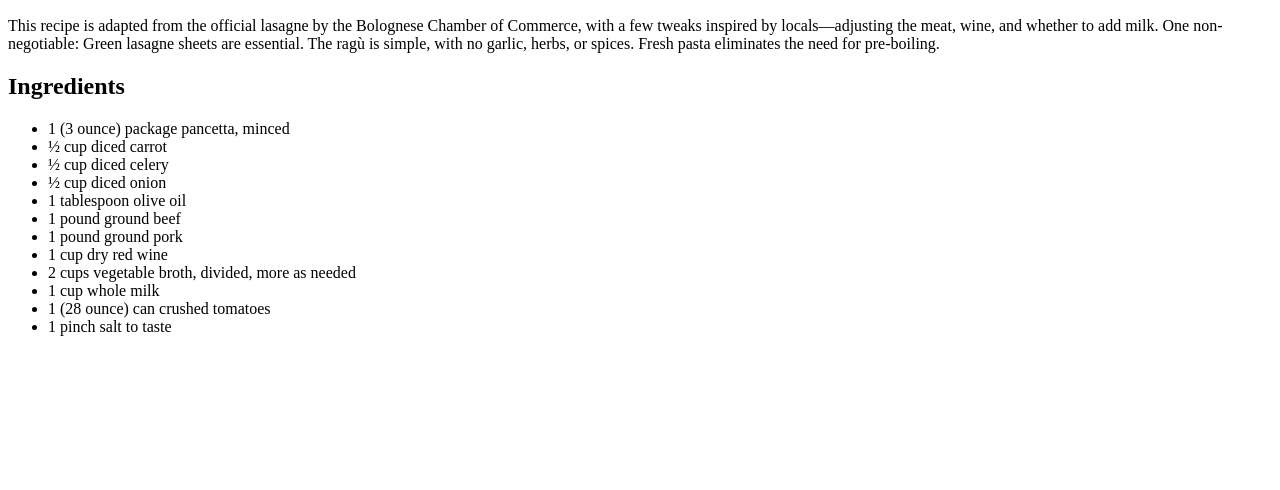
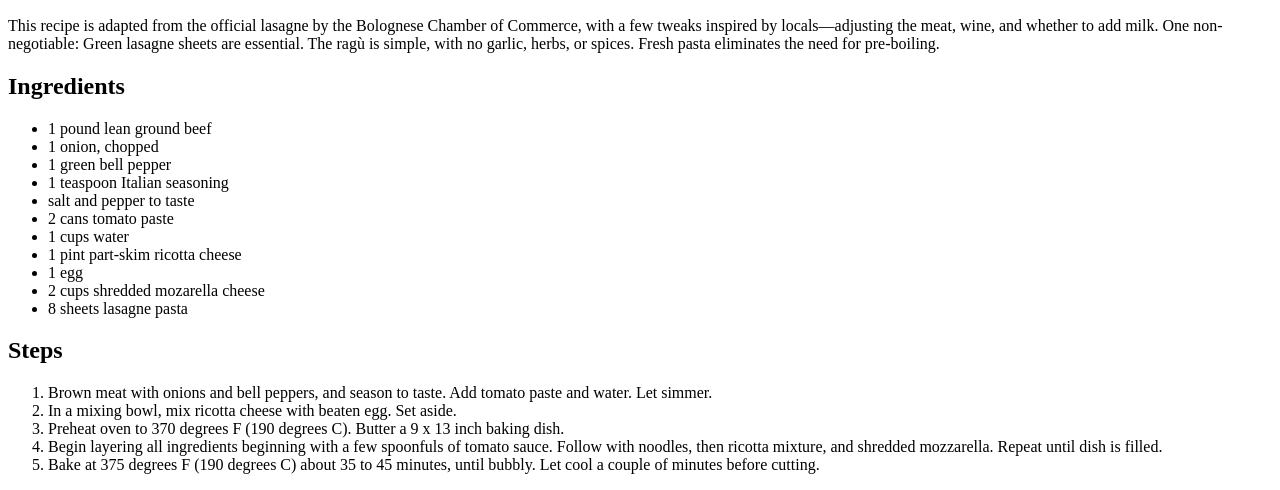
Before and after one commit to nickkennedy86/odin-recipes, a plain HTML site: page recipes/lasagne.html in a window 1280 px wide. Shown: the part 460-950 px from the top of the page. Before the commit the page ends 812 px from the top, so only its background shows below. Drawn offline with Linux system fonts and the light colour scheme.

```diff
--- a/recipes/lasagne.html
+++ b/recipes/lasagne.html
@@ -13,18 +13,25 @@
     <p>This recipe is adapted from the official lasagne by the Bolognese Chamber of Commerce, with a few tweaks inspired by locals—adjusting the meat, wine, and whether to add milk. One non-negotiable: Green lasagne sheets are essential. The ragù is simple, with no garlic, herbs, or spices. Fresh pasta eliminates the need for pre-boiling.</p>
     <h2>Ingredients</h2>
     <ul>
-        <li>1 (3 ounce) package pancetta, minced</li>
-        <li>½ cup diced carrot</li>
-        <li>½ cup diced celery</li>
-        <li>½ cup diced onion</li>
-        <li>1 tablespoon olive oil</li>
-        <li>1 pound ground beef</li>
-        <li>1 pound ground pork</li>
-        <li>1 cup dry red wine</li>
-        <li>2 cups vegetable broth, divided, more as needed</li>
-        <li>1 cup whole milk</li>
-        <li>1 (28 ounce) can crushed tomatoes</li>
-        <li>1 pinch salt to taste</li>
+        <li>1 pound lean ground beef</li>
+        <li>1 onion, chopped</li>
+        <li>1 green bell pepper</li>
+        <li>1 teaspoon Italian seasoning</li>
+        <li>salt and pepper to taste</li>
+        <li>2 cans tomato paste</li>
+        <li>1 cups water</li>
+        <li>1 pint part-skim ricotta cheese</li>
+        <li>1 egg</li>
+        <li>2 cups shredded mozarella cheese</li>
+        <li>8 sheets lasagne pasta</li>
     </ul>
+    <h2>Steps</h2>
+    <ol>
+        <li>Brown meat with onions and bell peppers, and season to taste. Add tomato paste and water. Let simmer.</li>
+        <li>In a mixing bowl, mix ricotta cheese with beaten egg. Set aside.</li>
+        <li>Preheat oven to 370 degrees F (190 degrees C). Butter a 9 x 13 inch baking dish.</li>
+        <li>Begin layering all ingredients beginning with a few spoonfuls of tomato sauce. Follow with noodles, then ricotta mixture, and shredded mozzarella. Repeat until dish is filled.</li>
+        <li>Bake at 375 degrees F (190 degrees C) about 35 to 45 minutes, until bubbly. Let cool a couple of minutes before cutting.</li>
+    </ol>
 </body>
 </html>
```
Also changed, not shown: index.html (+2 -0 lines), recipes/brownies.html (added, +35 -0 lines), recipes/ramen.html (added, +34 -0 lines).
